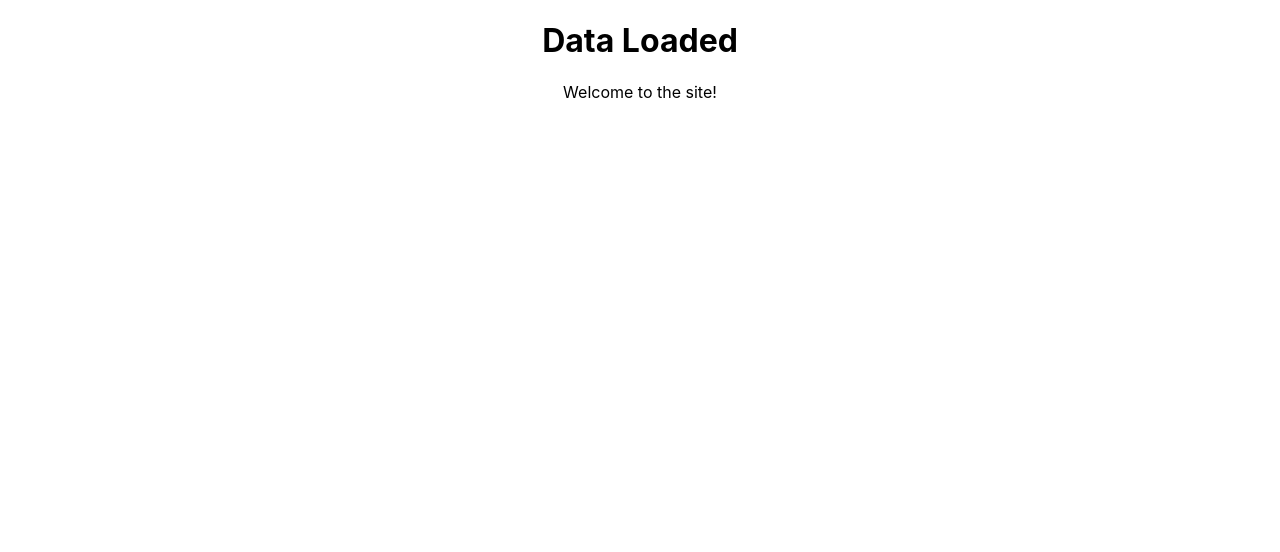
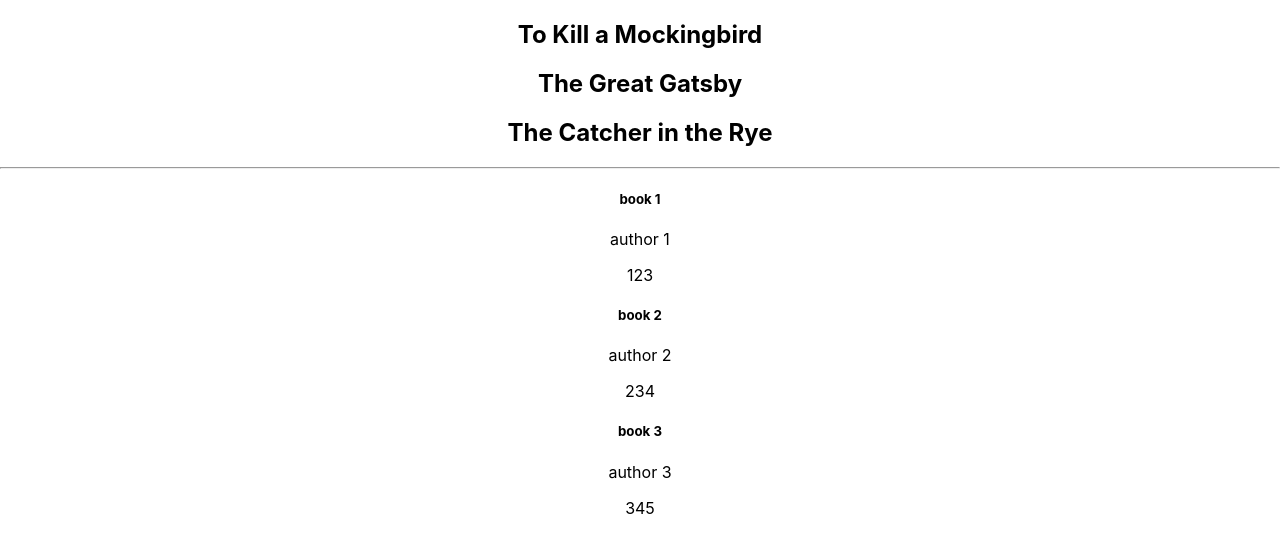
Before and after one commit to jeremyhsimons/react-app-tutorial, a React (Create React App) app in the folder my-app/: page / in a window 1280 px wide. Shown: the top 552 px of the page. Built offline with nearby package versions, Linux system fonts and the light colour scheme.

Commit message:
Add rendering lists example component and child.

```diff
--- a/my-app/src/App.js
+++ b/my-app/src/App.js
@@ -5,6 +5,7 @@
 import EventFunctional from './components/EventFunctional';
 import EventClass from './components/EventClass';
 import NestingComponents from './components/NestingComponents';
+import RenderingLists from './components/RenderingLists';
 
 function App() {
   return (
@@ -13,7 +14,8 @@
       <StatefulGreeting greeting="I'm a stateful class component" name="Frank"/> */}
       {/* <EventFunctional />
       <EventClass /> */}
-      <NestingComponents />
+      {/* <NestingComponents /> */}
+      <RenderingLists />
     </div>
   );
 }
--- /dev/null
+++ b/my-app/src/components/Books.js
@@ -0,0 +1,13 @@
+import React from 'react'
+
+function Books(props) {
+  return (
+    <div>
+      <h5>{props.book.title}</h5>
+      <p>{props.book.author}</p>
+      <p>{props.book.pages}</p>
+    </div>
+  )
+}
+
+export default Books
--- /dev/null
+++ b/my-app/src/components/RenderingLists.js
@@ -0,0 +1,47 @@
+import React from 'react'
+import Books from './Books'
+
+function RenderingLists() {
+  const bookList = [
+    'To Kill a Mockingbird',
+    'The Great Gatsby',
+    'The Catcher in the Rye',
+  ]
+
+  const books = [
+    {
+        title: "book 1",
+        author: "author 1",
+        pages: "123",
+    },
+    {
+        title: "book 2",
+        author: "author 2",
+        pages: "234",
+    },
+    {
+        title: "book 3",
+        author: "author 3",
+        pages: "345",
+    },
+  ]
+
+  return (
+    <div>
+        {bookList.map(book => {
+            return <h2 key={book}>{book}</h2>
+        })}
+        <hr/>
+        {
+            books.map(book => {
+                return(
+                    <Books key={book.title} book={book}/>
+                )
+            })
+        }
+    </div>
+
+  )
+}
+
+export default RenderingLists
```
